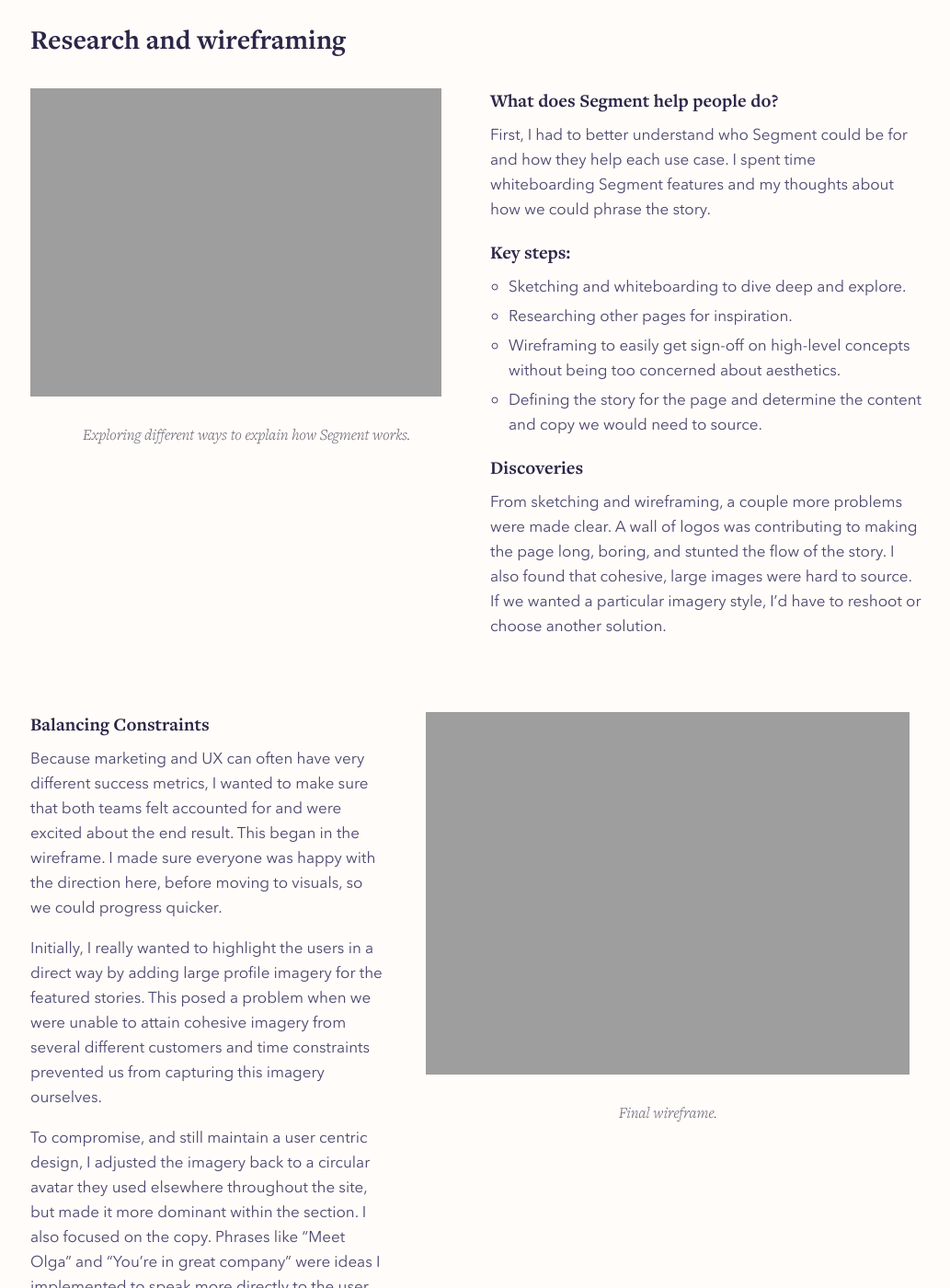
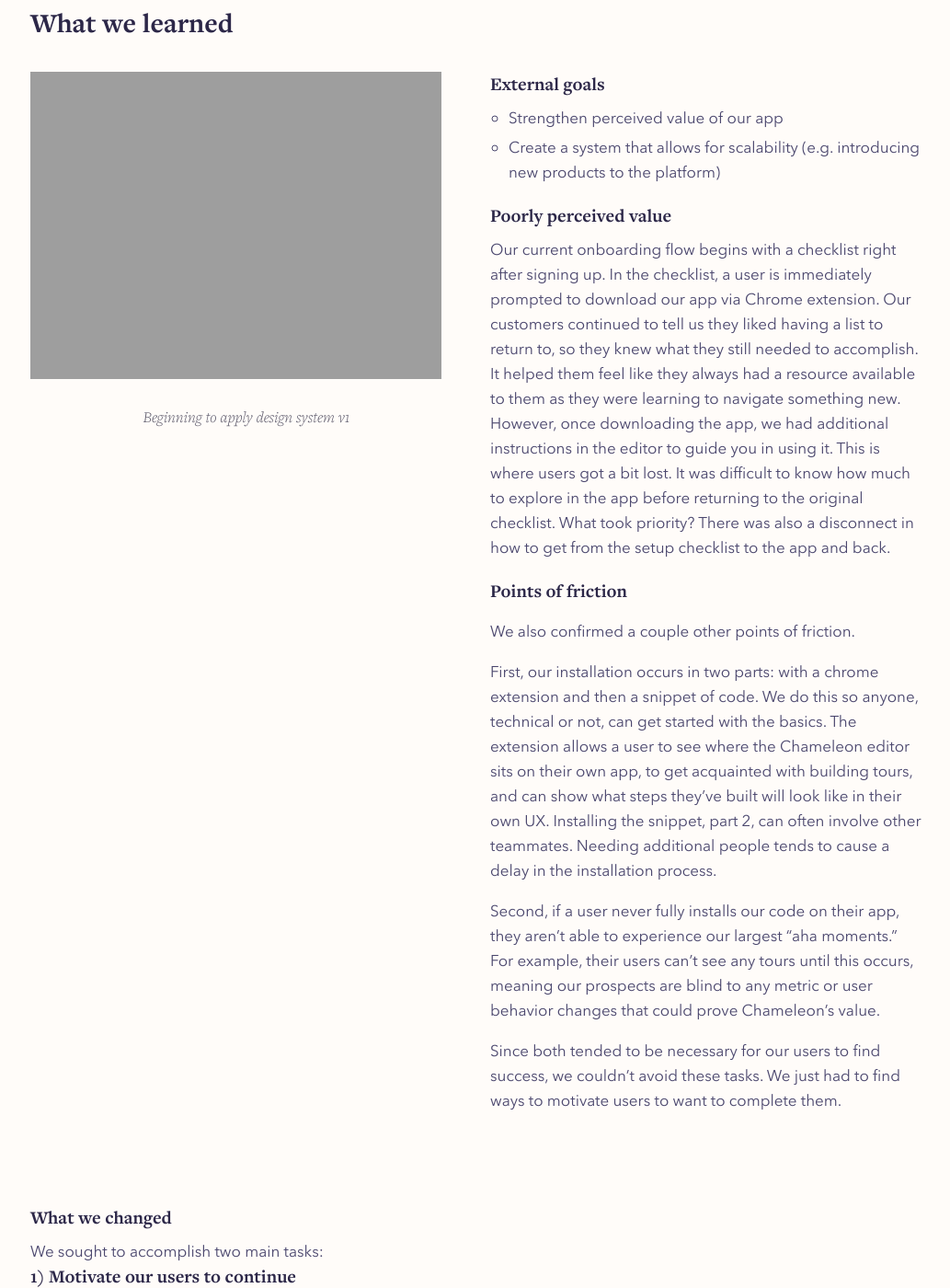
Before and after one commit to jessbottali/jessicabottali.com, a Jekyll site: the page built from projects/chameleon-onboarding/index.html, in a window 1280 px wide and 1400 px high, scrolled down 2321 px. Shown: the whole window at 92% size, without its empty margins (122-1155 px from the left). Built offline with Jekyll 4.4.1, drawn with Linux system fonts in a browser that asks for light colours; comment, search, counter and statistics services are not loaded; some of the changed text lies outside the part shown.

Commit message:
Update index.html

```diff
--- a/projects/chameleon-onboarding/index.html
+++ b/projects/chameleon-onboarding/index.html
@@ -1,155 +1,140 @@
 ---
 layout: default
-title: "Segment Customers Page"
+title: "Chameleon onboarding"
 ---
 
 <article class="Project">
   <header class="Project-header">
     <h1 class="Project-name">{{ page.title }}</h1>
-    <h2 class="Project-tags">Visual, UX/UI, Wireframing, Copywriting</h2>
+    <h2 class="Project-tags">Product, UX/UI</h2>
   </header>
   <div class="Project-content">
-    I recently worked with Segment to redesign their Customers page. Their existing page had grown into a long list of customer quotes, felt dry and lacked purpose. The page is primarily used by enterprise customers as social proof, but the existing page was not achieving that goal. The primary metric we sought to improve was the number of people contacting
-the sales team without increasing the number of unqualified leads. The marketing team had also created several detailed case studies and needed an easily scalable section of the page to add them. Finally, they had recently created a video telling the story of their customers that they wanted to include.
+    <p>Chameleon is a tool for in-app product marketing and guidance. We help our customers, typically other SaaS companies, share the value of their product with their users through product tours. Onboarding is one of the most common use cases that prospects seek out our tool. They want to teach their users about their product quickly, and get them engaged and invested in what they have to offer. </p>
+    <p>In late 2018, we introduced more self-service pricing tiers to help more prospects get started without having to chat with us first. And like our customers, we noticed these users were struggling to get fully set up. This meant they couldn’t feel the value Chameleon could have for their app. Not fully installing led to an increase in churn. We realized we needed to re-evaluate how we onboard our self-serve users. </p>
   </div>
 </article>
-<img src="./images/1@2x.jpg" class="ProjectImage full w100" />
+<img src="./images/full-bleed-img@2x.png" class="ProjectImage full w100" />
 <div class="Container">
-  <h2 class="ProjectWork-title">Defining the problem</h2>
+  <h2 class="ProjectWork-title">Investigating the problem</h2>
   <div class="Grid gutters">
+    <div class="Project-content"style="
+    margin-bottom: 40px;
+    padding-left: 15px;
+   ">
+      <p style="margin-top: 0px;">We knew what the crux of the problem was, completing our installation process, but we needed to learn why installation and finding value were a struggle. First, we dove into the data. We wanted to learn if there were other points users were more likely to churn, or if there were actions that made them more likely to convert after their trial concluded. What did they have to see or do to become a Chameleon promoter? </p>
+
+      <p>We also mapped out what we thought our “aha moments” were (where a user understands the value of a feature), then assessed what was and wasn’t working in our current onboarding flow with user feedback. </p>
+
+      <p>We spoke with customers, prospects, ex-prospects, etc. to help us answer several questions </p>
+      <ul class="m0 mb3">
+        <li>Why did they seek out a tool like Chameleon? (what was the problem they sought to solve)</li>
+        <li>What did they want to achieve with this tool? (what was their goal)</li>
+        <li>What features were important to them in using a tool like this? (did they have a checklist for what they needed or to compare products)</li>
+        <li>How did they find setting up Chameleon?</li>
+        <li>What felt simple?</li>
+        <li>What felt frustrating?</li>
+      </ul>
+      </div>
     <div class="Grid-cell u-5of12">
-      <h3 class="ProjectImage-title mb2">Goals</h3>
+      <h3 class="ProjectImage-title mb2">Onboarding goals</h3>
       <ul class="m0 mb3">
-        <li>Increase the number of people contacting the sales team for a demo without increasing the number of unqualified leads.</li>
-        <li>Help customers feel confident and safe in choosing Segment.</li>
-        <li>Create a scalable system for marketing to add more case studies in the future.</li>
-        <li>Improve the visual quality of the page and improve the hierarchy of information (perceived value).</li>
+        <li>Define Chameleon’s “aha moments” (or when a user understands the value of a feature or the product as a whole)</li>
+        <li>Drive motivation, or help our users find “aha moments” in our onboarding flow as soon as possible </li>
+        <li>Increase number of users fully installed while maintaining lifetime value</li>
       </ul>
-      <h3 class="ProjectImage-title mb2">Audience</h3>
-      <p class="m0">
-        The main audience for this page are potential enterprise customers; usually Product Managers, Marketing Managers, or C-level executives.
-      </p>
     </div>
     <div class="Grid-cell u-7of12">
       <div class="Trends-images">
-        <a href="./images/current-segment-page@2x.png">
-          <img src="./images/2@2x.png" class="ProjectImage" />
-        </a>
-        <p class="ImageCaption">Click to see current customers page in full.</p>
+          <img src="./images/app-when-i-joined@2x.png" class="ProjectImage" />
+          <p class="ImageCaption">A few screens prior to implementing the design system</p>
       </div>
     </div>
   </div>
 </div>
+
 <div class="Container mb5">
   <hr />
-    <h2 class="ProjectWork-title m0 mb4">Research and wireframing </h2>
+    <h2 class="ProjectWork-title m0 mb4">What we learned </h2>
     <div class="Grid gutters u-m-top-20">
       <div class="Grid-cell u-6of12">
         <div class="Home-Page-Image">
-          <img src="./images/3@2x.jpg" class="ProjectImage ml0" />
-          <p class="ImageCaption">Exploring different ways to explain how Segment works.</p>
+          <img src="./images/applying-new-system-v1-tall@2x.png" class="ProjectImage ml0" />
+          <p class="ImageCaption">Beginning to apply design system v1</p>
         </div>
       </div>
       <div class="Grid-cell u-6of12">
         <div class="understanding-catalog-content">
-          <h3 class="ProjectImage-title m0 mb2">What does Segment help people do?</h3>
-          <p class="m0 mb3">
-            First, I had to better understand who Segment could be for and how they help each use case. I spent time whiteboarding Segment features and my thoughts about how we could phrase the story.
-          </p>
-          <h2 class="ProjectImage-title m0 mb2">Key steps:</h2>
-          <ul class="m0 mb3">
-            <li>
-               Sketching and whiteboarding to dive deep and explore.
-            </li>
-            <li>
-              Researching other pages for inspiration.
-            </li>
-            <li>
-              Wireframing to easily get sign-off on high-level concepts
-   without being too concerned about aesthetics.
-            </li>
-            <li>
-              Defining the story for the page and determine the content
-   and copy we would need to source.
-            </li>
-          </ul>
-          <h2 class="ProjectImage-title m0 mb2">Discoveries</h2>
-          <p class="m0">
-            From sketching and wireframing, a couple more problems were made clear. A wall of logos was contributing to making the page long, boring, and stunted the flow of the story. I also found that cohesive, large images were hard to source. If we wanted a particular imagery style, I’d have to reshoot or choose another solution.
-          </p>
+          <div class="Grid-cell u-12of12">
+            <h3 class="ProjectImage-title mb2">External goals</h3>
+            <ul class="m0 mb3">
+              <li>Strengthen perceived value of our app</li>
+              <li>Create a system that allows for scalability (e.g. introducing new products to the platform)</li>
+            </ul>
+          </div>
+         </div>
+
+          <h3 class="ProjectImage-title m0 mb2">Poorly perceived value</h3>
+
+          <p class="m0 mb3">Our current onboarding flow begins with a checklist right after signing up. In the checklist, a user is immediately prompted to download our app via Chrome extension. Our customers continued to tell us they liked having a list to return to, so they knew what they still needed to accomplish. It helped them feel like they always had a resource available to them as they were learning to navigate something new. However, once downloading the app, we had additional instructions in the editor to guide you in using it. This is where users got a bit lost. It was difficult to know how much to explore in the app before returning to the original checklist. What took priority? There was also a disconnect in how to get from the setup checklist to the app and back. </p>
+
+          <h3 class="ProjectImage-title m0 mb2">Points of friction</h3>
+          <p>We also confirmed a couple other points of friction. </p>
+
+          <p>First, our installation occurs in two parts&#58; with a chrome extension and then a snippet of code. We do this so anyone, technical or not, can get started with the basics. The extension allows a user to see where the Chameleon editor sits on their own app, to get acquainted with building tours, and can show what steps they’ve built will look like in their own UX. Installing the snippet, part 2, can often involve other teammates. Needing additional people tends to cause a delay in the installation process. </p>
+
+          <p>Second, if a user never fully installs our code on their app, they aren’t able to experience our largest “aha moments.” For example, their users can’t see any tours until this occurs, meaning our prospects are blind to any metric or user behavior changes that could prove Chameleon’s value. </p>
+
+          <p class="m0 mb3">Since both tended to be necessary for our users to find success, we couldn’t avoid these tasks. We just had to find ways to motivate users to want to complete them. </p>
+
         </div>
       </div>
     </div>
 </div>
 <div class="Container">
   <div class="Grid gutters">
-    <div class="Grid-cell u-5of12">
-      <div class="Catalog-content">
-        <h2 class="ProjectImage-title m0 mb2">Balancing Constraints</h2>
+    <div class="Grid-cell u-6of12"  style="line-height: 27px;">
+      <h2 class="ProjectImage-title m0 mb2">What we changed</h2>
 
-        <p class="m0">Because marketing and UX can often have very different success metrics, I wanted to make sure that both teams felt accounted for and were excited about the end result. This began in the wireframe. I made sure everyone was happy with the direction here, before moving to visuals, so we could progress quicker.</p>
+      <p class="m0">We sought to accomplish two main tasks&#58; </p>
 
-        <p>Initially, I really wanted to highlight the users in a direct way by adding large profile imagery for the featured stories. This posed a problem when we were unable to attain cohesive imagery from several different customers and time constraints prevented us from capturing this imagery ourselves. </p>
+      <h3 class="ProjectImage-title m0 mb2">1) Motivate our users to continue</h3>
 
-        <p>To compromise, and still maintain a user centric design, I adjusted the imagery back to a circular avatar they used elsewhere throughout the site, but made it more dominant within the section. I also focused on the copy. Phrases like “Meet Olga” and “You’re in great company” were ideas I implemented to speak more directly to the user. </p>
+      <p class="mb4">To do this we looked to better connect our setup guide (installation) with learning the gist of the app. This was our opportunity to share the value of Chameleon quicker. </p>
 
-        <p class="mb4">In doing so, I am seeking to present current customers in a relatable, friendly way rather than solely as a selling point to add to a list.  </p>
+      <p>A user downloads the Chrome extension, then instead of individual modals in the app guiding you to take one action at a time, with no clear navigation or structure, I created a “Getting Started” home screen. In it was a new checklist with the three most important things you should and could do prior to installing the snippet and why they were valuable. Clear visibility, all in one place. </p>
 
-        <h2 class="ProjectImage-title m0 mb2">Social Proof</h2>
+      <h3 class="ProjectImage-title m0 mb2">1) Get users to feel invested in Chameleon</h3>
 
-        <p class="m0">Social proof tends to visually translate to a list of logos from a variety of recognizable or reputable companies that use and like you. It’s crucial to show, but how can we share this in a more appealing way? </p>
+      <p>When learning any new app, every additional request of the user becomes intimidating and adds friction. As more friction stacks up, the user is less likely to complete tasks. This is why I started with the simplest task first. I wanted to help users build confidence with each request we asked of them. </p>
 
-        <p>A solution I was really excited about was within the preview frame of Segment’s video. It’s still the first thing you see and a quick list, but it reveals the people behind those brands and companies once you click “Play.” </p>
-      </div>
+      <p>For task 1, I asked users to style their tips and tour steps to match their brand. This task had minimal UI to learn. It also set the stage for each subsequent task because once your account styling looked native, every tip or step you built next would also. </p>
+
+      <p>On the flip side of friction is investment. With every task you successfully get your user to accomplish, the more invested they become. Ideally, they’d reach several “aha moments” so that when they tasked with something more difficult, like asking their developer to help them install our snippet, they were motivated to do so. The snippet meant users could set their tours live. A live tour tended to commit them because they wanted to wait for results and watch their users’ behavior change. </p>
     </div>
-    <div class="Grid-cell u-7of12">
-      <div class="Catalog-sketch-images">
-        <img src="./images/4@2x.png" class="ProjectImage" />
-        <p class="ImageCaption">Final wireframe.</p>
-      </div>
+    <div class="Grid-cell">
+    <iframe src="https://marvelapp.com/32241jd?emb=1&iosapp=false&frameless=false" width="590" height="739" allowTransparency="true" frameborder="0"></iframe>
     </div>
   </div>
-</div>
 <div class="Container mb4">
   <hr />
-  <h2 class="ProjectWork-title m0 mb4">Final design</h2>
+  <h2 class="ProjectWork-title m0 mb4">In conclusion</h2>
   <div class="Grid gutters u-m-top-20">
     <div class="Grid-cell u-6of12">
-      <img src="./images/5@2x.png" class="ProjectImage ml0" />
+    <a href="./images/design-guide@2x.png" class="ProjectImage ml0">
+      <img src="./images/click-to-see-full-guide-long@2x.png" class="ProjectImage" />
+    </a>
+      <p class="ImageCaption">Click to see design guide in full.</p>
     </div>
     <div class="Grid-cell">
       <div class="challenges-content">
-        <h3 class="ProjectImage-title m0 mb2">Keeping it human</h3>
-        <p>As a potential customer, I need to know why I should invest in Segment. What other big companies have already done so? What it could potentially do for me? I also need to relate to the other customers that use it. Are their pain points similar to mine?</p>
 
-        <p>We began to talk about the difference between a case study and a customer story. I wanted to better represent the feeling of relief and support Segment provides by enabling teams to track and anaylize data easily.</p>
+        <p class="m0 mb4">I am so eager to learn how useful (or not) our onboarding updates are, so we can understand where to iterate next. Because this is a project in progress, I don’t yet have data to validate our research and assumptions. However, if this revised flow does improve our intended metrics, I have already begun to think about how we can create new tasks to improve engagement post install. We don’t just want more users, we want to enable more users to be successful. </p>
 
-        <p class="m0 mb4">One way I sought to accomplish this was by more prominently focusing on the faces of their customers. You can hear their tone in the video, but I also wanted to continue this tone throughout the page. I added images of customer offices as well to establish a fuller sense of the story; where these users are going daily.</p>
-
-        <h3 class="ProjectImage-title m0 mb2">Finding a story that relates to you</h3>
-
-        <p>The “Read our stories” section was meant to scale and eventually include a large number of customer stories. Marketing wanted to have a place to add more customer stories over time. </p>
-
-        <p class="m0 mb4">With a large list of tiles here, it may be easy to gloss over this section and not find something relevant to you. I wanted to be able to filter them by audience type and product feature so users could find something even if there were 20 or 30 stories.</p>
-
-        <h3 class="ProjectImage-title m0 mb2">Summary</h3>
-
-        <p>These are the solutions that shaped the final design:</p>
-
-        <ul class="m0 mb3">
-          <li>Customer stories so that people would want to read it</li>
-          <li>Wall of logos in the video</li>
-          <li>Large, circular avatar imagery</li>
-          <li>Filtered section of stories to account for large amount of content and multiple types of users (audience).</li>
-          <li>Humanize by creating fuller story through imagery and tone</li>
-        </ul>
-
-        <p>I sought to implement ideas that would achieve our goals in an efficient way. I’m looking forward to collecting data to see if we can better meet our balanced metric. </p>
       </div>
     </div>
   </div>
 </div>
 
 <div class="Container">
-  <img src="./images/6@2x.jpg" class="ProjectImage" />
+  <img src="./images/using-the-design-guide@2x.png" class="ProjectImage" />
 </div>
```
